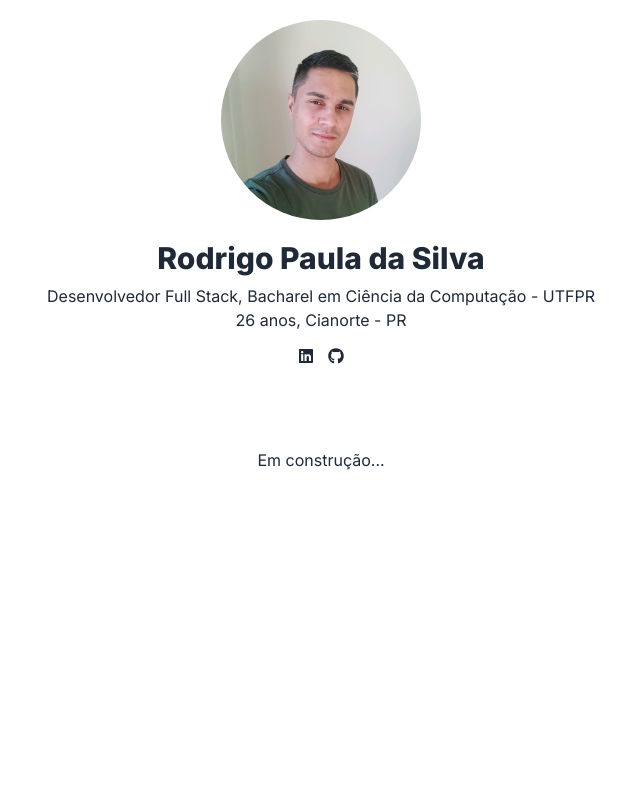
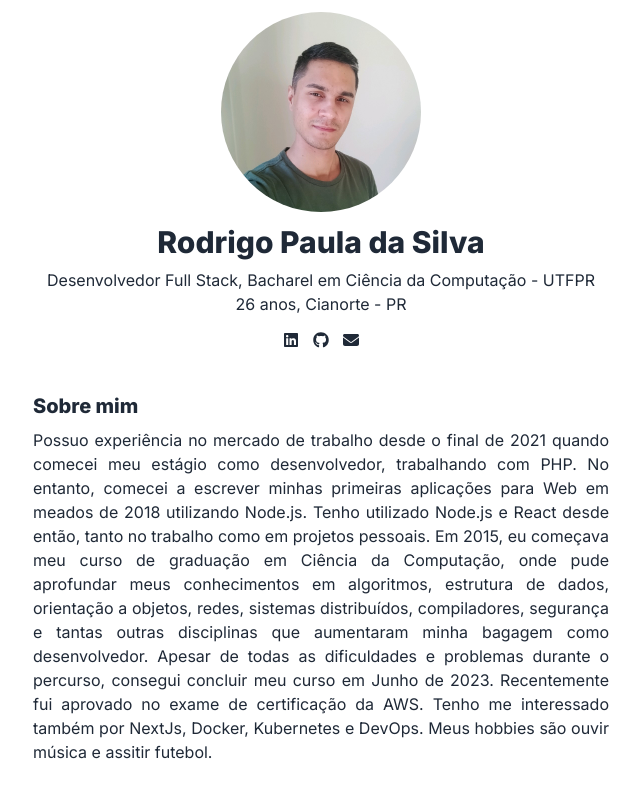
Before and after one commit to rodps/my-page, a Next.js app: page / in a window 1280 px wide. Shown: the whole page, without its empty margins (319-959 px from the left). Built offline with nearby package versions, Linux system fonts and the light colour scheme.

Commit message:
add sobre section

```diff
--- a/src/app/page.tsx
+++ b/src/app/page.tsx
@@ -1,26 +1,44 @@
 import { faGithub, faLinkedin } from '@fortawesome/free-brands-svg-icons'
+import { faEnvelope } from '@fortawesome/free-solid-svg-icons'
 import { FontAwesomeIcon } from '@fortawesome/react-fontawesome'
 import Image from 'next/image'
 
 export default function Home() {
   return (
     <main>
-      <div className='flex items-center flex-col text-gray-800'>
-        <Image src={"/profile.jpeg"} alt='Foto de perfil' width={200} height={200} className='rounded-full m-5' />
+      <div className='text-gray-800'>
+        <div className='flex items-center flex-col mb-10'>
+          <Image src={"/profile.jpeg"} alt='Foto de perfil' width={200} height={200} className='rounded-full my-3' />
           <h1 className='text-3xl font-extrabold mb-2'>Rodrigo Paula da Silva</h1>
           <p>Desenvolvedor Full Stack, Bacharel em Ciência da Computação - UTFPR</p>
           <p>26 anos, Cianorte - PR</p>
-
-        <div className='flex gap-3 mt-3'>
+          <div className='flex gap-3 mt-3 items-center'>
             <a href="https://www.linkedin.com/in/rodrigopsdev" className='link'>
               <FontAwesomeIcon icon={faLinkedin} width={18} />
             </a>
             <a href="https://www.github.com/rodps" className='link'>
               <FontAwesomeIcon icon={faGithub} width={18} />
             </a>
+            <a href="mailto:rodrigops.dev@gmail.com">
+              <FontAwesomeIcon icon={faEnvelope} width={18} className='link' />
+            </a>
+          </div>
         </div>
 
-        <p className='my-20'>Em construção...</p>
+        <div className='max-w-xl m-auto mb-5'>
+          <h2 className='text-xl font-extrabold mb-2'>Sobre mim</h2>
+          <p className='text-justify mb-5'>
+            Possuo experiência no mercado de trabalho desde o final de 2021 quando comecei meu estágio como desenvolvedor, trabalhando com PHP.
+            No entanto, comecei a escrever minhas primeiras aplicações para Web em meados de 2018 utilizando Node.js.
+            Tenho utilizado Node.js e React desde então, tanto no trabalho como em projetos pessoais.
+            Em 2015, eu começava meu curso de graduação em Ciência da Computação, onde pude aprofundar meus conhecimentos em algoritmos,
+            estrutura de dados, orientação a objetos, redes, sistemas distribuídos, compiladores, segurança e tantas outras disciplinas que
+            aumentaram minha bagagem como desenvolvedor.
+            Apesar de todas as dificuldades e problemas durante o percurso, consegui concluir meu curso em Junho de 2023.
+            Recentemente fui aprovado no exame de certificação da AWS. Tenho me interessado também por NextJs, Docker, Kubernetes e DevOps.
+            Meus hobbies são ouvir música e assitir futebol.
+          </p>
+        </div>
       </div>
     </main>
   )
```
Lines whose indentation alone changed are shown as unchanged.
